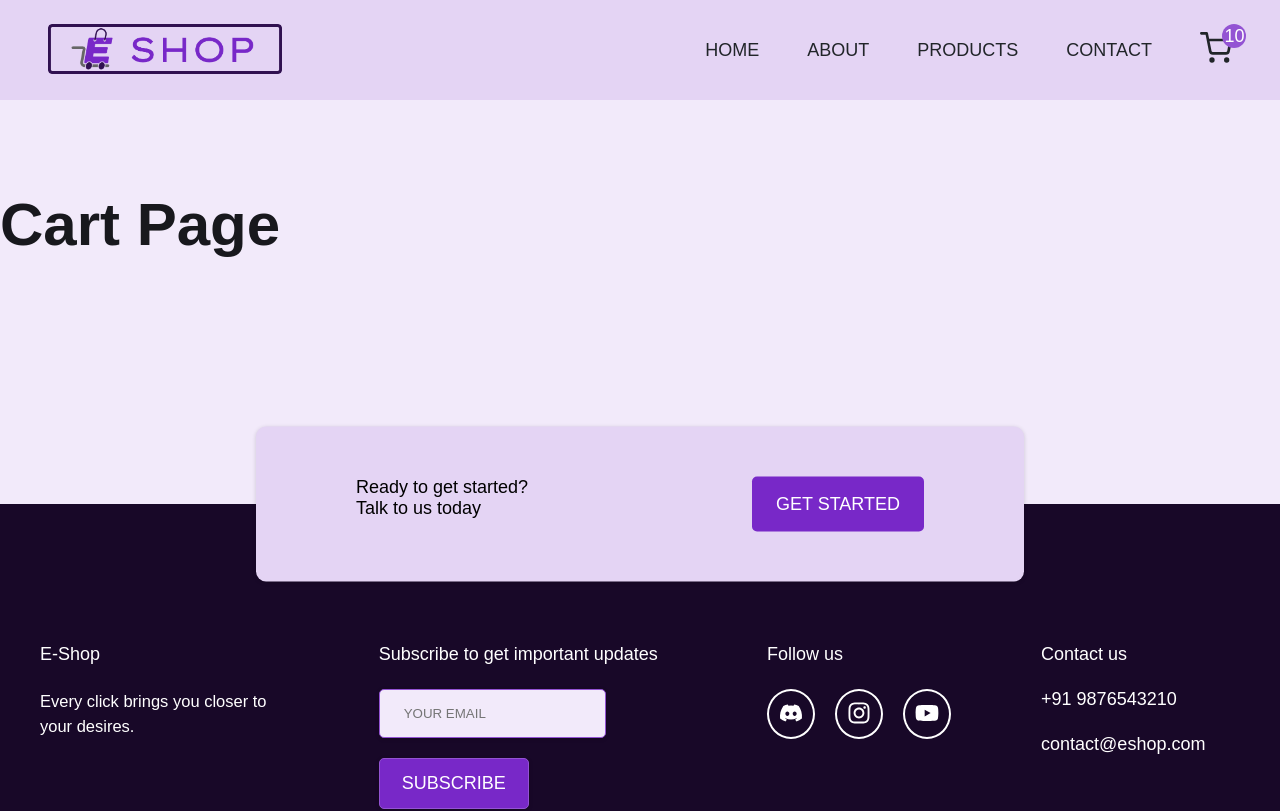
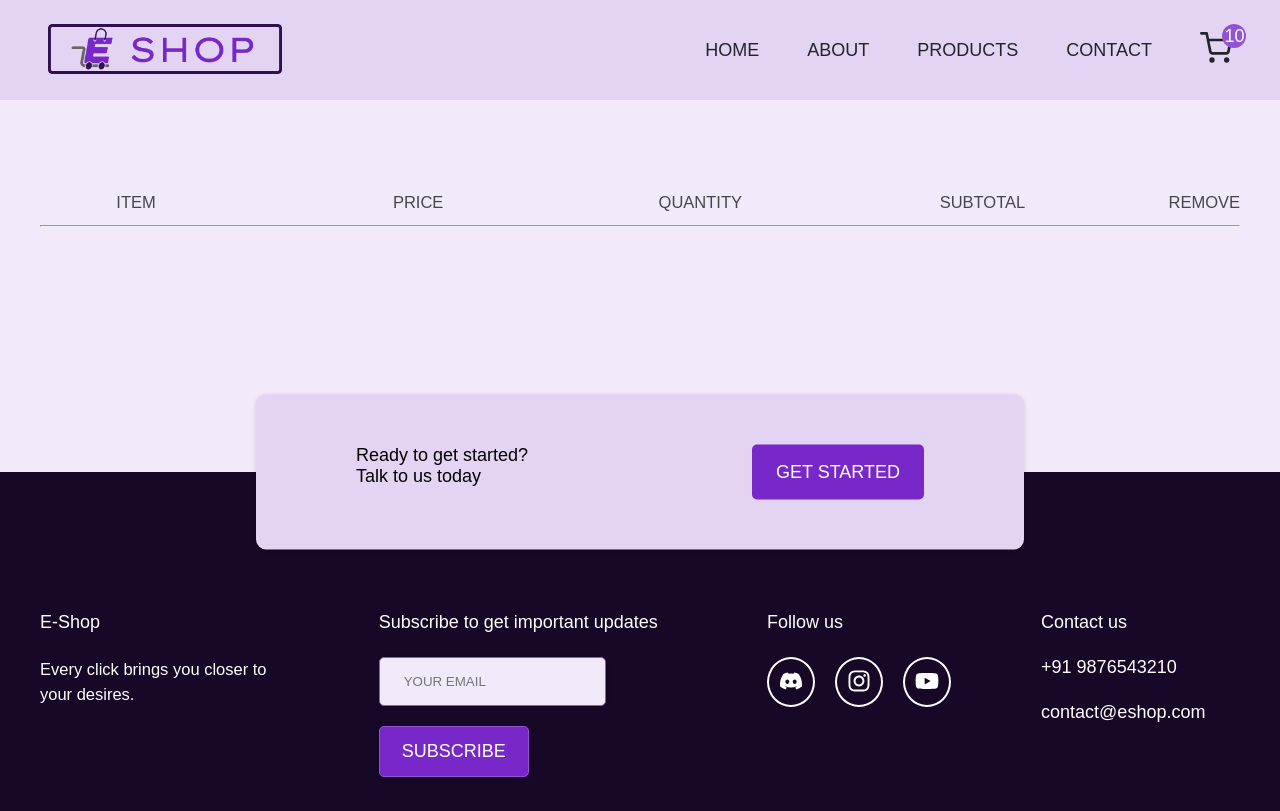
Before and after one commit to Raghav-0311/E-Shop, a React (Vite) app: page /cart in a window 1280 px wide. Shown: the top 811 px of the page. Built offline with nearby package versions, Linux system fonts and the light colour scheme; no server answers.

Commit message:
Added Products to Cart (TESTED) ⚙️ ✅

```diff
--- a/src/pages/Cart.jsx
+++ b/src/pages/Cart.jsx
@@ -1,9 +1,23 @@
 import styled from "styled-components";
+import { useCartContext } from "../context/cartContext";
 
 const Cart = () => {
+
+  const { cart } = useCartContext();
+  // console.log(cart); // TESTED ✅
+
   return (
     <Wrapper>
-      <h1>Cart Page</h1>
+      <div className="container">
+        <div className="cart-heading grid grid-five-column">
+          <p>Item</p>
+          <p className="cart-hide">Price</p>
+          <p>Quantity</p>
+          <p className="cart-hide">Subtotal</p>
+          <p>Remove</p>
+        </div>
+        <hr />
+      </div>
     </Wrapper>
   )
 };
--- a/src/reducer/cartReducer.js
+++ b/src/reducer/cartReducer.js
@@ -3,7 +3,26 @@ const cartReducer = (state, action) => {
     if (action.type === "ADD_TO_CART") {
         let { _id, color, quantity, singleProduct } = action.payload;
         // console.log(singleProduct); // TESTED ✅
+
+        let cartProduct;
+
+        cartProduct = {
+            _id: _id + color,
+            name: singleProduct.name,
+            color,
+            quantity,
+            image: singleProduct.image,
+            price: singleProduct.price,
+            max: 5 // Product Stock - can't add more than 5
+        };
+
+        return {
+            ...state,
+            cart: [...state.cart, cartProduct],
+        }
     }
+
+    return state;
 };
 
 export default cartReducer;
```
